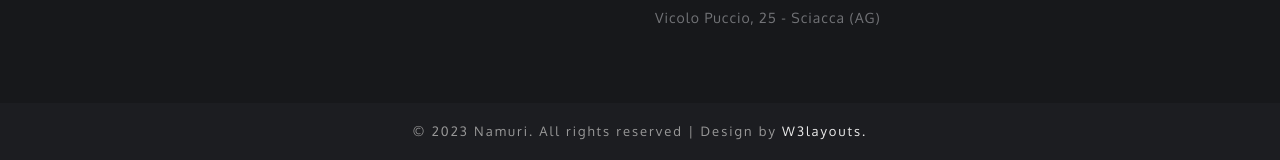
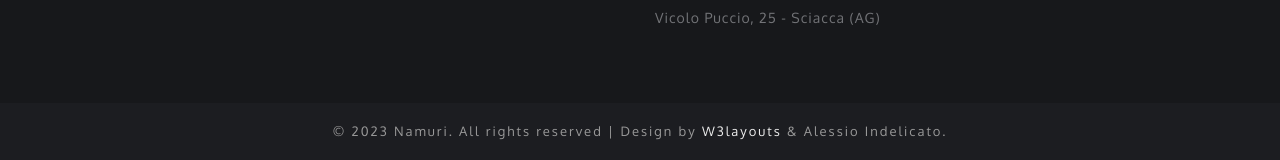
Before and after one commit to Ale-Ind/namuri-rooms, a plain HTML site: page spazi_comuni.html in a window 1280 px wide. Shown: the part 2678-2838 px from the top of the page. Drawn offline with Linux system fonts and the light colour scheme.

Commit message:
Add files via upload

```diff
--- a/spazi_comuni.html
+++ b/spazi_comuni.html
@@ -389,7 +389,7 @@ License URL: http://creativecommons.org/licenses/by/3.0/
 	<!-- copyright -->
 	<div class="cpy-right text-center py-3">
 		<p>© 2023 Namuri. All rights reserved | Design by
-			<a href="http://w3layouts.com"> W3layouts.</a>
+			<a href="http://w3layouts.com"> W3layouts </a><a>& Alessio Indelicato.</a>
 		</p>
 	</div>
 	<!-- //copyright -->
```
Also changed, not shown: chi_siamo.html (+1 -1 lines), contatti.html (+1 -1 lines), deluxe_room1.html (+1 -1 lines), deluxe_room2.html (+1 -1 lines), family_room.html (+1 -1 lines), galleria.html (+1 -1 lines), index.html (+1 -1 lines).
